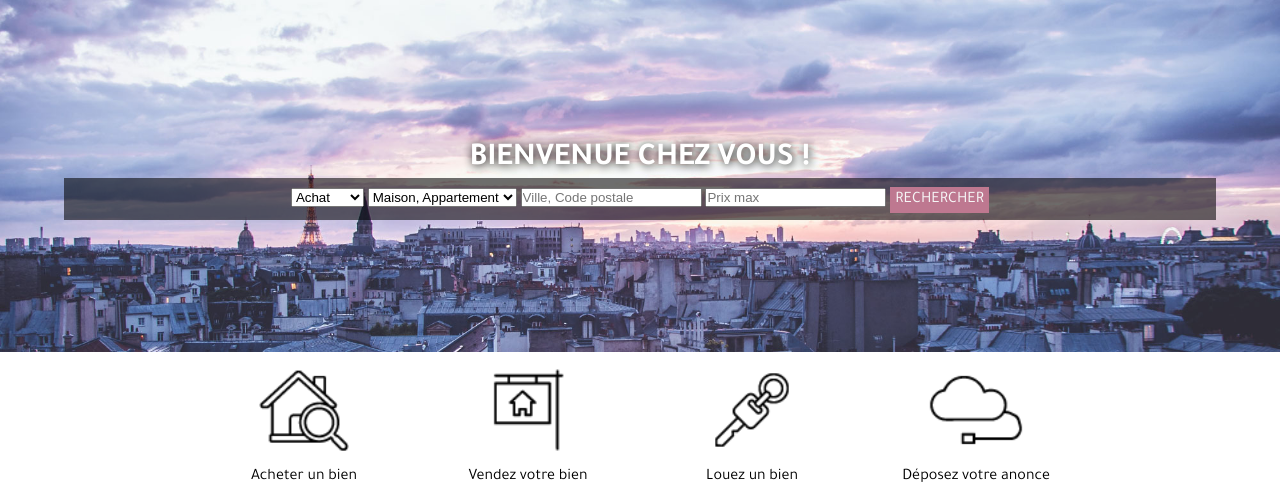
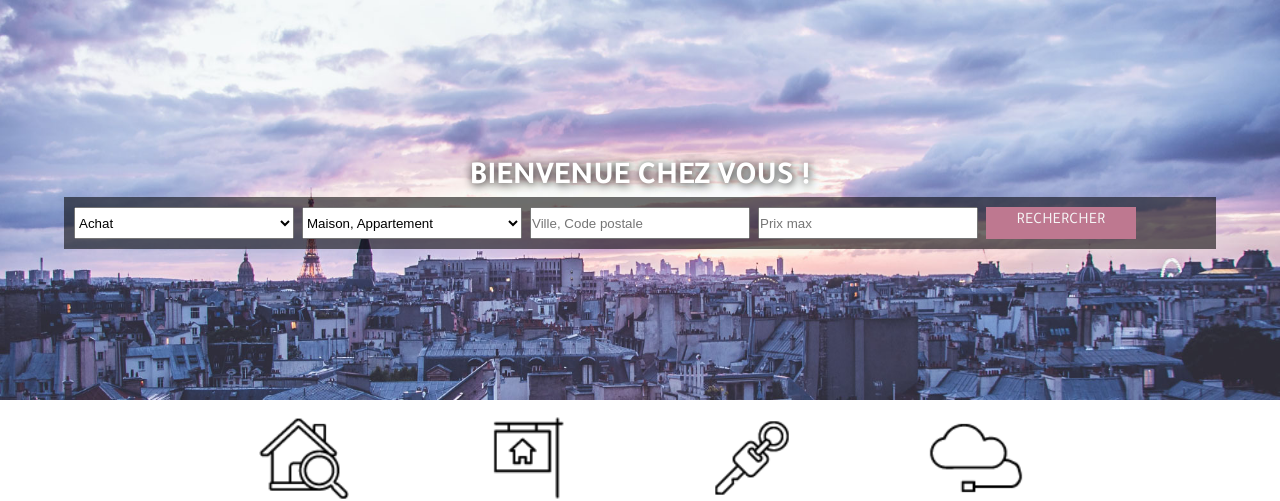
Before and after one commit to Whitney-Desbonnes/home-page-agence-immobiliere, a plain HTML site: page index.html in a window 1280 px wide. Shown: the top 501 px of the page. Drawn offline with nearby package versions, Linux system fonts and the light colour scheme.

Commit message:
style form

```diff
--- a/assets/styles/scss/_mediaqueries.scss
+++ b/assets/styles/scss/_mediaqueries.scss
@@ -1,4 +1,22 @@
 @media only screen and (min-width: 568px) {
+    // header
+    header {
+        .header__bottom {
+            .header__recherche {
+                form {
+                    grid-template-columns: repeat(2, 1fr);
+                    grid-template-rows: repeat(3, 1fr);
+                    column-gap: 0.5rem;
+                    row-gap: 0;
+                    a {
+                        grid-column: 1 / 3;
+                    }
+                }
+            }
+
+        }
+    }
+
     // section annonces
     .annonces {
         grid-template-columns: repeat(auto-fill, 2fr);
@@ -25,6 +43,22 @@
     }
 }
 @media only screen and (min-width: 992px) {
+    // header
+    header {
+        .header__bottom {
+            .header__recherche {
+                form {
+                    grid-template-columns: repeat(5, 1fr);
+                    grid-template-rows: 1fr;
+                    a {
+                        grid-column: 5;
+                        margin: 0;
+                    }
+                }
+            }
+
+        }
+    }
     // section bloc image
     .container__images {
         grid-template-columns: repeat(4, 1fr);
--- a/assets/styles/scss/main.scss
+++ b/assets/styles/scss/main.scss
@@ -46,7 +46,7 @@ header {
         position: relative;
         img {
             height: 100%;
-            min-height: 250px;
+            min-height: 400px;
             max-height: 700px;
         }
         .header__recherche {
@@ -65,10 +65,19 @@ header {
                 text-align: center;
                 background-color: #0000008f;
                 padding: 10px;
+                display: grid;
+                grid-template-columns: repeat(1, 1fr);
+                row-gap: 0.3rem;
+                justify-content: center;
+                select {
+                    height: 32px;
+                }
+                input {
+                    height: 32px
+                }
                 a {
                     @include buttonStyle ();
-                    margin: 0;
-                    display: inline;
+                    margin-top: 10px;
                 }
             }
         }
```
Also changed, not shown: assets/styles/css/main.css, 1 other file.
